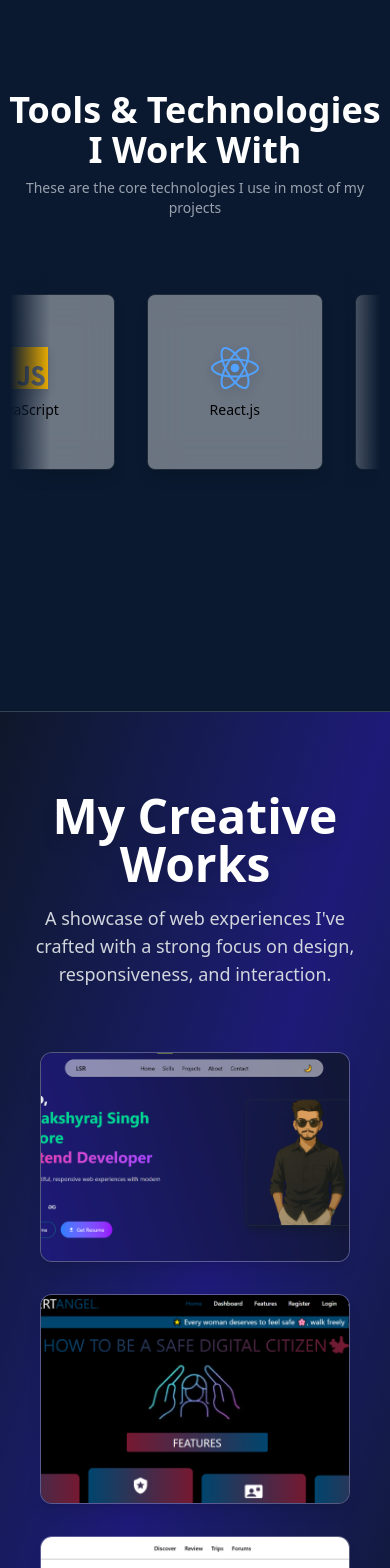
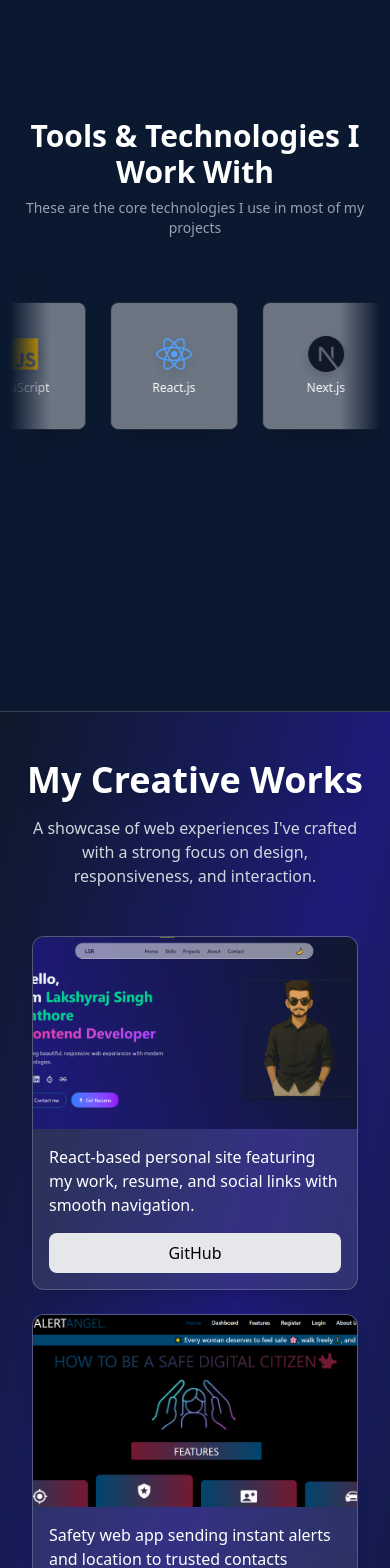
Before and after one commit to lakshyrajrathore10/portfolio-nextjs, a Next.js app: page / in a window 390 px wide. Shown: the part 1048-2616 px from the top of the page. Built offline with nearby package versions, Linux system fonts and the light colour scheme.

Commit message:
Add EmailJS integration to Contact component

```diff
--- a/components/Project.js
+++ b/components/Project.js
@@ -4,117 +4,96 @@ import { FaGithub } from "react-icons/fa";
 
 const Projects = () => {
   return (
-    <div className="min-h-screen bg-gradient-to-br from-[#0f172a] via-[#1e1a78] to-[#0f172a] text-white py-20 px-6 flex flex-col justify-center items-center">
+    <div className="min-h-screen bg-gradient-to-br from-[#0f172a] via-[#1e1a78] to-[#0f172a] text-white py-12 md:py-20 px-4 sm:px-6 flex flex-col justify-center items-center">
       {/* Header */}
-      <div className="text-center mb-16">
-        <h1 className="text-5xl md:text-6xl font-extrabold mb-4 drop-shadow-xl">
+      <div className="text-center mb-12 md:mb-16 w-full">
+        <h1 className="text-4xl sm:text-5xl md:text-6xl font-extrabold mb-4 drop-shadow-xl">
           My Creative Works
         </h1>
-        <p className="text-lg md:text-xl text-gray-300 max-w-2xl mx-auto">
+        <p className="text-base sm:text-lg md:text-xl text-gray-300 max-w-2xl mx-auto px-4">
           A showcase of web experiences I've crafted with a strong focus on
           design, responsiveness, and interaction.
         </p>
       </div>
 
       {/* Projects Grid */}
-      <div className="grid grid-cols-1 md:grid-cols-2 lg:grid-cols-3 gap-8 w-full max-w-7xl px-4 projects-grid">
+      <div className="grid grid-cols-1 sm:grid-cols-2 lg:grid-cols-3 gap-6 md:gap-8 w-full max-w-7xl px-4">
         {/* Project Card 1 */}
-        <div className="project-card relative bg-white/10 backdrop-blur-md rounded-xl overflow-hidden shadow-lg border border-white/20 hover:scale-105 transition-all duration-300 ease-in-out">
+        <div className="project-card bg-white/10 backdrop-blur-md rounded-xl overflow-hidden shadow-lg border border-white/20 flex flex-col h-full">
           <img
             src="./wallpaper.png"
             alt="Project 1"
-            className="w-full h-52 object-cover"
+            className="w-full h-48 sm:h-52 object-cover"
           />
-          <div className="absolute inset-0 bg-gradient-to-t from-black/80 to-transparent p-6 opacity-0 hover:opacity-100 transition-opacity duration-300 flex flex-col justify-center items-center text-center">
-            <h3 className="text-3xl font-semibold mb-2">1</h3>
-            <p className="text-lg mb-4">
-              React-based personal site featuring my work, resume, and social links with smooth navigation.
+          <div className="p-4 sm:p-6 flex flex-col flex-grow">
+            <p className="text-base sm:text-lg mb-4">
+              React-based personal site featuring my work, resume, and social
+              links with smooth navigation.
             </p>
-            <div className="flex gap-4 mt-4">
-              <a
-                href="https://github.com/lakshyrajrathore10/portfolio-nextjs"
-                className="px-6 py-2 text-white bg-gray-800 hover:bg-gray-700 rounded-lg transition-colors duration-300"
-              >
-                GitHub
-              </a>
-              <a
-                href="#"
-                className="px-6 py-2 text-white bg-blue-600 hover:bg-blue-700 rounded-lg transition-colors duration-300"
-              >
-                Live Demo
-              </a>
-            </div>
+            <a
+              href="https://github.com/lakshyrajrathore10/portfolio-nextjs"
+              className="px-4 sm:px-6 py-2 text-black bg-gray-200 hover:bg-gray-300 rounded-lg transition-colors text-center mt-auto"
+            >
+              GitHub
+            </a>
           </div>
         </div>
 
         {/* Project Card 2 */}
-        <div className="project-card relative bg-white/10 backdrop-blur-md rounded-xl overflow-hidden shadow-lg border border-white/20 hover:scale-105 transition-all duration-300 ease-in-out">
+        <div className="project-card bg-white/10 backdrop-blur-md rounded-xl overflow-hidden shadow-lg border border-white/20 flex flex-col h-full">
           <img
             src="./womenSafety.png"
             alt="Project 2"
-            className="w-full h-52 object-cover"
+            className="w-full h-48 sm:h-52 object-cover"
           />
-          <div className="absolute inset-0 bg-gradient-to-t from-black/80 to-transparent p-6 opacity-0 hover:opacity-100 transition-opacity duration-300 flex flex-col justify-center items-center text-center">
-            <h3 className="text-3xl font-semibold mb-2">2</h3>
-            <p className="text-lg mb-4">
-              Safety web app sending instant alerts and location to trusted contacts during emergencies.
+          <div className="p-4 sm:p-6 flex flex-col flex-grow">
+            <p className="text-base sm:text-lg mb-4">
+              Safety web app sending instant alerts and location to trusted
+              contacts during emergencies.
             </p>
-            <div className="flex gap-4 mt-4">
-              <a
-                href="https://github.com/maity-moumita/Alert-Angel"
-                className="px-6 py-2 text-white bg-gray-800 hover:bg-gray-700 rounded-lg transition-colors duration-300"
-              >
-                GitHub
-              </a>
-              <a
-                href="#"
-                className="px-6 py-2 text-white bg-blue-600 hover:bg-blue-700 rounded-lg transition-colors duration-300"
-              >
-                Live Demo
-              </a>
-            </div>
+            <a
+              href="https://github.com/maity-moumita/Alert-Angel"
+              className="px-4 sm:px-6 py-2 text-black bg-gray-200 hover:bg-gray-300 rounded-lg transition-colors text-center mt-auto"
+            >
+              GitHub
+            </a>
           </div>
         </div>
 
         {/* Project Card 3 */}
-        <div className="project-card relative bg-white/10 backdrop-blur-md rounded-xl overflow-hidden shadow-lg border border-white/20 hover:scale-105 transition-all duration-300 ease-in-out">
+        <div className="project-card bg-white/10 backdrop-blur-md rounded-xl overflow-hidden shadow-lg border border-white/20 flex flex-col h-full">
           <img
             src="./tripAdvisor.png"
             alt="Project 3"
-            className="w-full h-52 object-cover"
+            className="w-full h-48 sm:h-52 object-cover"
           />
-          <div className="absolute inset-0 bg-gradient-to-t from-black/80 to-transparent p-6 opacity-0 hover:opacity-100 transition-opacity duration-300 flex flex-col justify-center items-center text-center">
-            <h3 className="text-3xl font-semibold mb-2">3</h3>
-            <p className="text-lg mb-4">
-             A TripAdvisor frontend clone showcasing travel destinations, user reviews, and ratings with clean UI
+          <div className="p-4 sm:p-6 flex flex-col flex-grow">
+            <p className="text-base sm:text-lg mb-4">
+              A TripAdvisor frontend clone showcasing travel destinations, user
+              reviews, and ratings with clean UI
             </p>
-            <div className="flex gap-4 mt-4">
-              <a
-                href="https://github.com/lakshyrajrathore10/trip-advisor"
-                className="px-6 py-2 text-white bg-gray-800 hover:bg-gray-700 rounded-lg transition-colors duration-300"
-              >
-                GitHub
-              </a>
-              <a
-                href="#"
-                className="px-6 py-2 text-white bg-blue-600 hover:bg-blue-700 rounded-lg transition-colors duration-300"
-              >
-                Live Demo
-              </a>
-            </div>
+            <a
+              href="https://github.com/lakshyrajrathore10/trip-advisor"
+              className="px-4 sm:px-6 py-2 text-black bg-gray-200 hover:bg-gray-300 rounded-lg transition-colors text-center mt-auto"
+            >
+              GitHub
+            </a>
           </div>
         </div>
       </div>
-      <p className="text-center text-xl font-semibold text-neutral-300 mt-7 italic tracking-wide">
+
+      <p className="text-center text-lg sm:text-xl font-semibold text-neutral-300 mt-8 sm:mt-10 italic tracking-wide">
         & Many more on...
       </p>
-      <div className="mt-6">
+
+      <div className="mt-4 sm:mt-6">
         <a
-        href="https://github.com/lakshyrajrathore10"
-        className="text-2xl text-gray-300 hover:text-white transition-colors"
-      >
-        <FaGithub />
-      </a>
+          href="https://github.com/lakshyrajrathore10"
+          className="text-2xl text-gray-300 hover:text-white transition-colors"
+          aria-label="GitHub Profile"
+        >
+          <FaGithub />
+        </a>
       </div>
     </div>
   );
--- a/components/Skills.js
+++ b/components/Skills.js
@@ -4,44 +4,40 @@ import { SiNextdotjs, SiExpress, SiMongodb, SiTailwindcss, SiBootstrap } from "r
 
 const Skills = () => {
   const skills = [
-    { name: "HTML", icon: <FaHtml5 className="text-orange-500 text-5xl drop-shadow-lg" /> },
-    { name: "CSS", icon: <FaCss3Alt className="text-blue-600 text-5xl drop-shadow-lg" /> },
-    { name: "JavaScript", icon: <FaJs className="text-yellow-500 text-5xl drop-shadow-lg" /> },
-    { name: "React.js", icon: <FaReact className="text-blue-400 text-5xl drop-shadow-lg" /> },
-    { name: "Next.js", icon: <SiNextdotjs className="text-gray-900 text-5xl drop-shadow-lg" /> },
-    // { name: "Node.js", icon: <FaNodeJs className="text-green-600 text-5xl drop-shadow-lg" /> },
-    // { name: "Express", icon: <SiExpress className="text-gray-800 text-5xl drop-shadow-lg" /> },
-    // { name: "MongoDB", icon: <SiMongodb className="text-green-500 text-5xl drop-shadow-lg" /> },
-    { name: "Tailwind", icon: <SiTailwindcss className="text-blue-400 text-5xl drop-shadow-lg" /> },
-    { name: "Git", icon: <FaGitAlt className="text-red-500 text-5xl drop-shadow-lg" /> },
-    { name: "Github", icon: <FaGithub className="text-black text-5xl drop-shadow-lg" /> },
-    { name: "Bootstrap", icon: <SiBootstrap className="text-purple-600 text-5xl drop-shadow-lg" /> },
-    // { name: "GSAP", icon: <p className="text-green-400 text-3xl font-bold drop-shadow-lg">GSAP</p> },
+    { name: "HTML", icon: <FaHtml5 className="text-orange-500 text-4xl md:text-5xl drop-shadow-lg" /> },
+    { name: "CSS", icon: <FaCss3Alt className="text-blue-600 text-4xl md:text-5xl drop-shadow-lg" /> },
+    { name: "JavaScript", icon: <FaJs className="text-yellow-500 text-4xl md:text-5xl drop-shadow-lg" /> },
+    { name: "React.js", icon: <FaReact className="text-blue-400 text-4xl md:text-5xl drop-shadow-lg" /> },
+    { name: "Next.js", icon: <SiNextdotjs className="text-gray-900 text-4xl md:text-5xl drop-shadow-lg" /> },
+    { name: "Tailwind", icon: <SiTailwindcss className="text-blue-400 text-4xl md:text-5xl drop-shadow-lg" /> },
+    { name: "Git", icon: <FaGitAlt className="text-red-500 text-4xl md:text-5xl drop-shadow-lg" /> },
+    { name: "Github", icon: <FaGithub className="text-black text-4xl md:text-5xl drop-shadow-lg" /> },
+    { name: "Bootstrap", icon: <SiBootstrap className="text-purple-600 text-4xl md:text-5xl drop-shadow-lg" /> },
   ];
 
   return (
-    <div className="w-full h-screen bg-[#0a192f] text-white flex flex-col justify-center items-center relative overflow-hidden border-t border-b border-gray-700">
+    <div className="w-full min-h-screen py-12 md:py-20 bg-[#0a192f] text-white flex flex-col justify-center items-center relative overflow-hidden border-t border-b border-gray-700">
       {/* Section Heading */}
-      <div className="text-center">
-        <h1 className="text-4xl font-bold mb-2">Tools & Technologies I Work With</h1>
-        <p className="text-gray-400 text-sm">These are the core technologies I use in most of my projects</p>
+      <div className="text-center px-4">
+        <h1 className="text-3xl sm:text-4xl font-bold mb-2">Tools & Technologies I Work With</h1>
+        <p className="text-gray-400 text-sm sm:text-base">These are the core technologies I use in most of my projects</p>
       </div>
 
       {/* Scroll Area */}
-      <div className="w-full py-5 mt-14 overflow-hidden relative max-w-[95%] mx-auto">
+      <div className="w-full py-8 mt-8 md:mt-14 overflow-hidden relative max-w-[95%] mx-auto">
         {/* Gradient overlay for fade effect on edges */}
         <div className="absolute top-0 left-0 h-full w-10 bg-gradient-to-r from-[#0a192f] to-transparent z-10" />
         <div className="absolute top-0 right-0 h-full w-10 bg-gradient-to-l from-[#0a192f] to-transparent z-10" />
 
         {/* Scrollable skills */}
-        <div className="flex space-x-8 w-max animate-scrollX">
+        <div className="flex space-x-6 md:space-x-8 w-max animate-scrollX">
           {skills.concat(skills).map((skill, index) => (
             <div
               key={index}
-              className="text-black px-6 py-3 rounded-lg shadow-lg w-44 h-44 text-center flex flex-col items-center justify-center bg-white/40 backdrop-blur-lg border border-gray-800"
+              className="px-4 py-3 sm:px-6 sm:py-3 rounded-lg shadow-lg w-32 h-32 sm:w-40 sm:h-40 md:w-44 md:h-44 text-center flex flex-col items-center justify-center bg-white/40 backdrop-blur-lg border border-gray-800"
             >
               {skill.icon}
-              <span className="mt-2 text-sm font-medium">{skill.name}</span>
+              <span className="mt-2 text-xs sm:text-sm font-medium">{skill.name}</span>
             </div>
           ))}
         </div>
--- a/package.json
+++ b/package.json
@@ -9,6 +9,7 @@
     "lint": "next lint"
   },
   "dependencies": {
+    "@emailjs/browser": "^4.4.1",
     "devicons-react": "^1.4.1",
     "gsap": "^3.13.0",
     "next": "15.2.4",
```
Also changed, not shown: components/Contactme.js (+65 -8 lines), components/Main.js (line endings or trailing spaces), 1 other file (tests, documents, lock files or other folders).
